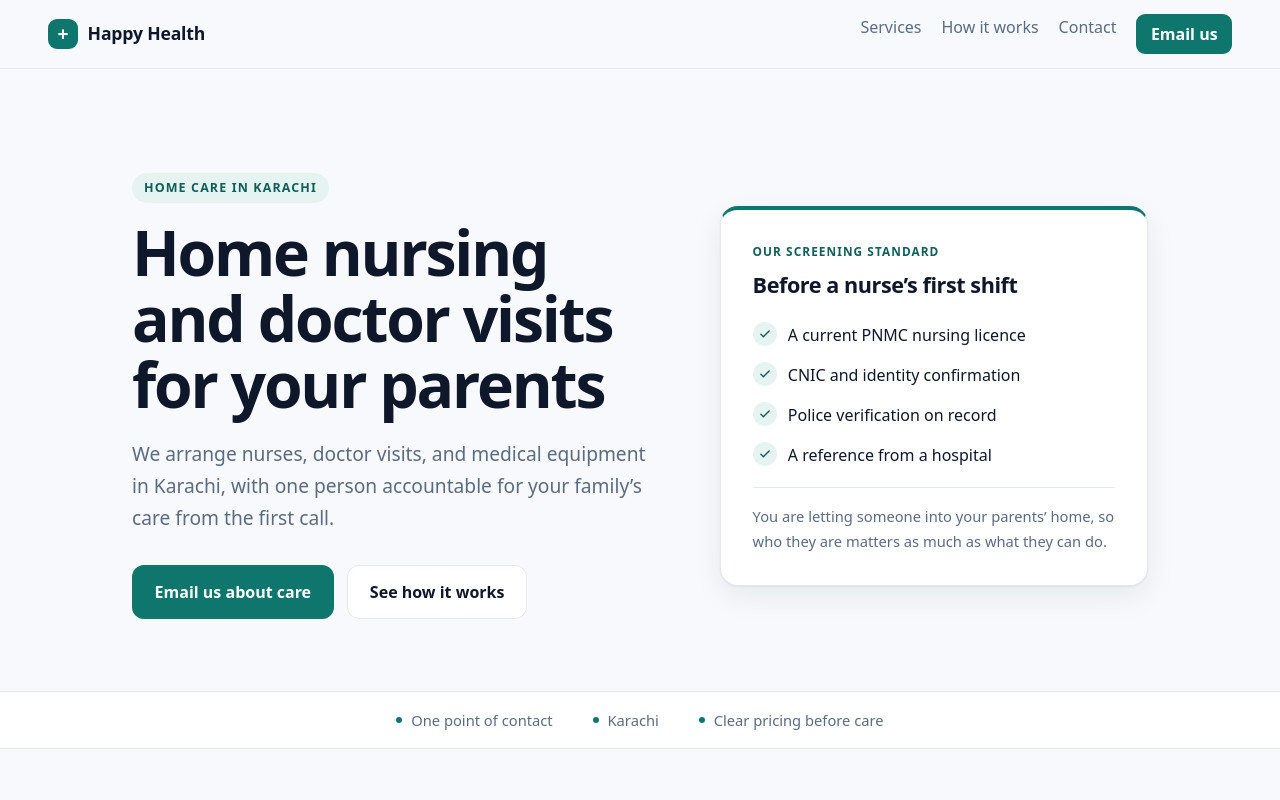
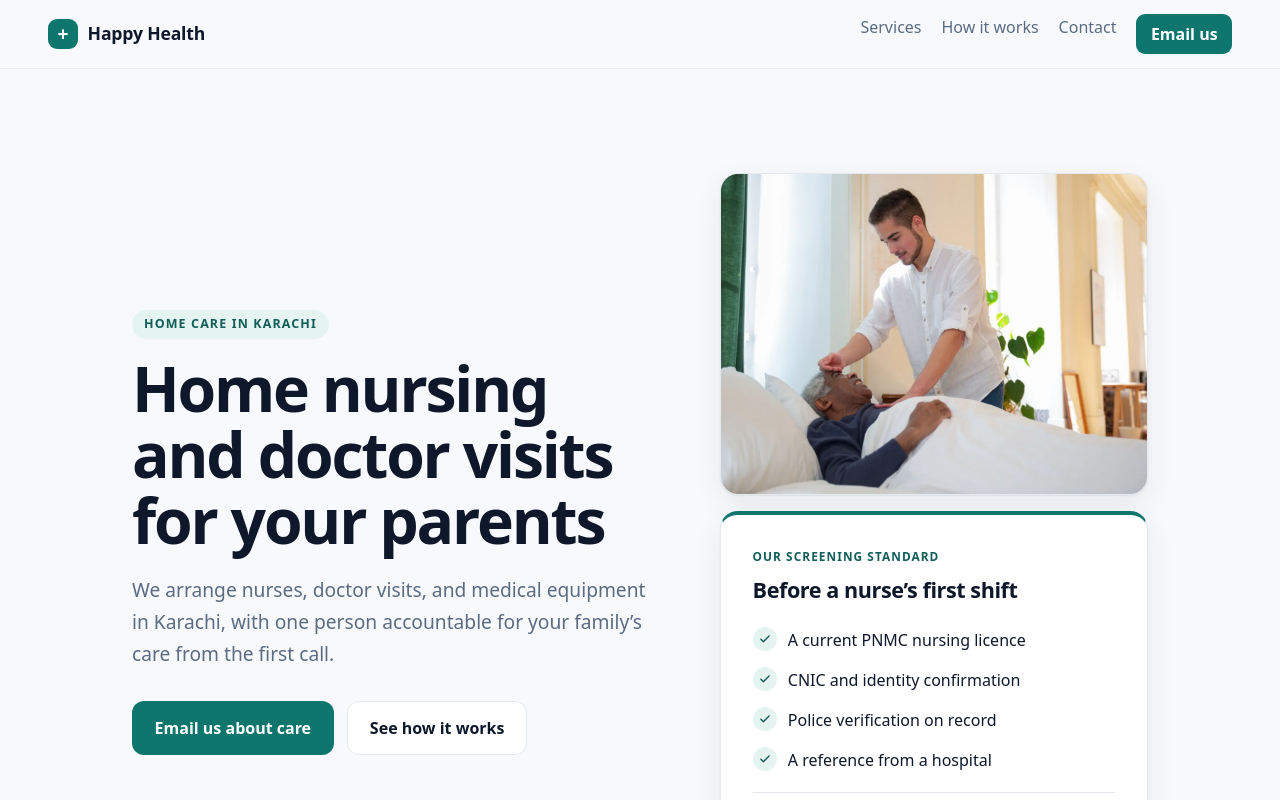
Before and after one commit to happyhealthapp/happy-health, a React (Vite) app: page / in a window 1280 px wide. Shown: the top 800 px of the page. Built offline with nearby package versions, Linux system fonts and the light colour scheme.

Commit message:
Add a care photo to the homepage hero

```diff
--- a/src/MarketingPage.tsx
+++ b/src/MarketingPage.tsx
@@ -176,6 +176,18 @@ export default function MarketingPage() {
             </div>
           </div>
 
+          <div className="hero-side">
+            <figure className="hero-photo">
+              {/* Pexels photo 7551675 — free to use, no attribution required. */}
+              <img
+                src={`${BASE}care-home.webp`}
+                alt="A caregiver adjusting an older man's pillow in a bright bedroom at home"
+                width={1200}
+                height={900}
+                fetchPriority="high"
+              />
+            </figure>
+
             <aside className="hero-card" aria-labelledby="screening-title">
               <p className="hero-card-eyebrow">Our screening standard</p>
               <h2 id="screening-title">Before a nurse&rsquo;s first shift</h2>
@@ -190,10 +202,11 @@ export default function MarketingPage() {
                 ))}
               </ul>
               <p className="hero-card-note">
-              You are letting someone into your parents&rsquo; home, so who they
-              are matters as much as what they can do.
+                You are letting someone into your parents&rsquo; home, so who
+                they are matters as much as what they can do.
               </p>
             </aside>
+          </div>
         </section>
 
         <div className="trust-bar">
--- a/src/index.css
+++ b/src/index.css
@@ -208,6 +208,26 @@ section[id] {
   max-width: 52ch;
   font-size: clamp(1.05rem, 2.2vw, 1.2rem);
   color: var(--muted);
+}
+
+.hero-side {
+  display: grid;
+  gap: 1rem;
+}
+
+.hero-photo {
+  margin: 0;
+  overflow: hidden;
+  border: 1px solid var(--border);
+  border-radius: var(--radius);
+  background: var(--surface);
+  box-shadow: var(--shadow);
+}
+
+.hero-photo img {
+  display: block;
+  width: 100%;
+  height: auto;
 }
 
 .hero-card {
```
Also changed, not shown: public/care-home.webp (added). Lines whose indentation alone changed are shown as unchanged.
